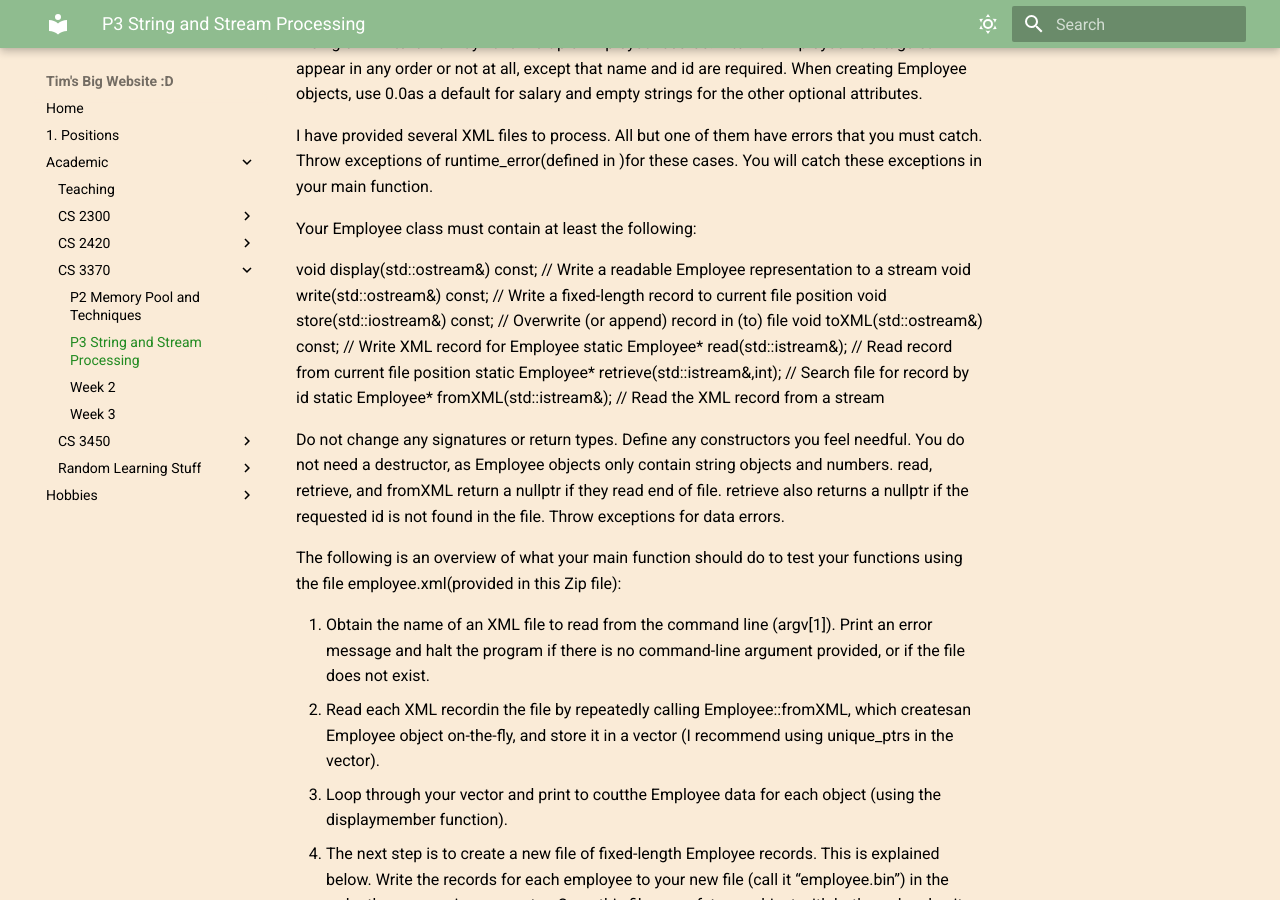
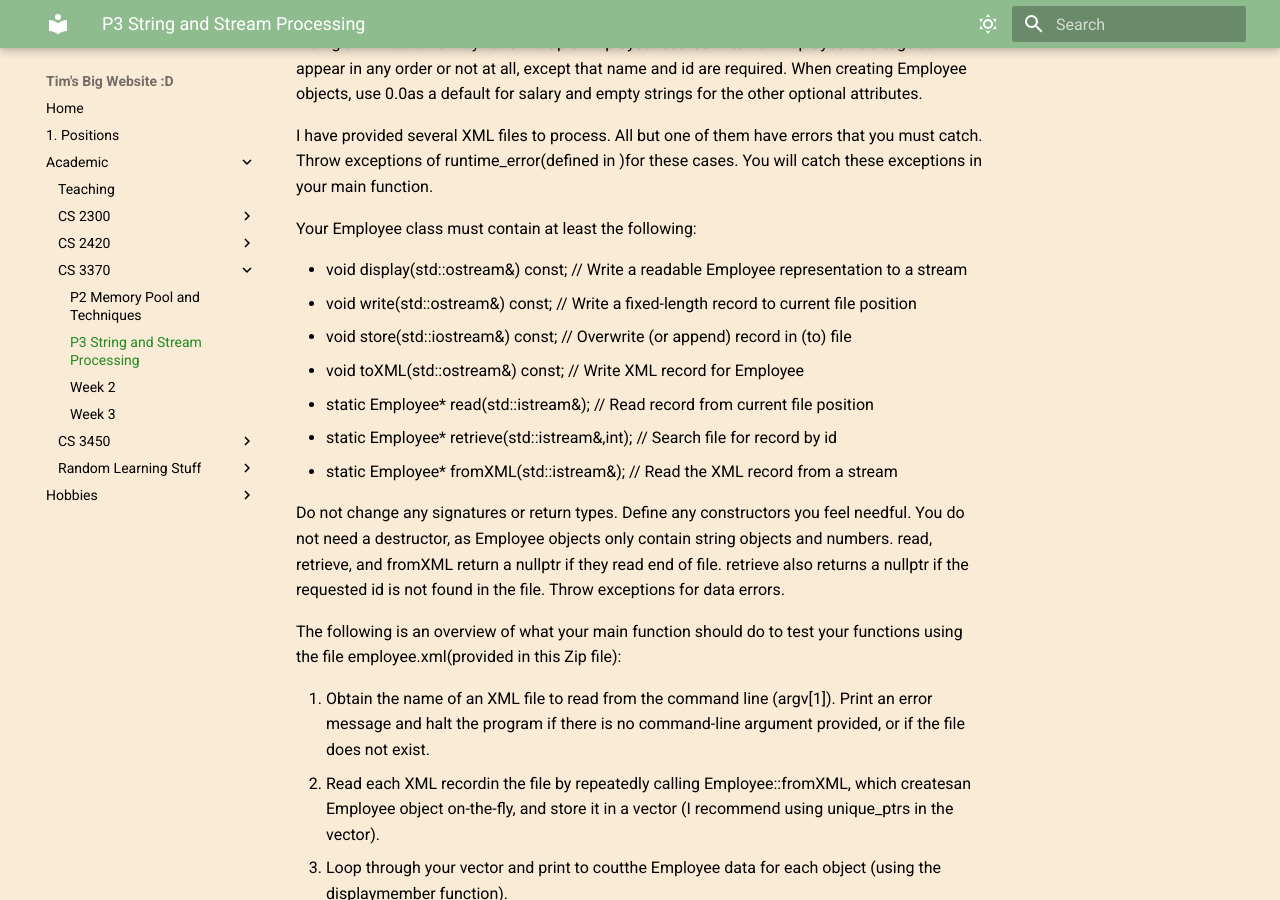
Before and after one commit to fishslips/TimSeverance, an MkDocs documentation site: the page built from docs/Academic/CS-3370/P3 String and Stream Processing.md, in a window 1280 px wide and 900 px high, scrolled down 729 px. Built offline with MkDocs 1.6.1 and Material for MkDocs 9.7.7, drawn with Linux system fonts in a browser that asks for light colours.

```diff
--- a/docs/Academic/CS-3370/P3 String and Stream Processing.md
+++ b/docs/Academic/CS-3370/P3 String and Stream Processing.md
@@ -31,13 +31,13 @@ I have provided several XML files to process. All but one of them have errors th
 
 Your Employee class must contain at least the following:
 
-void display(std::ostream&) const;  // Write a readable Employee representation to a stream
-void write(std::ostream&) const;    // Write a fixed-length record to current file position
-void store(std::iostream&) const;   // Overwrite (or append) record in (to) file
-void toXML(std::ostream&) const;    // Write XML record for Employee
-static Employee* read(std::istream&);   // Read record from current file position
-static Employee* retrieve(std::istream&,int); // Search file for record by id
-static Employee* fromXML(std::istream&);      // Read the XML record from a stream
+- void display(std::ostream&) const;  // Write a readable Employee representation to a stream
+- void write(std::ostream&) const;    // Write a fixed-length record to current file position
+- void store(std::iostream&) const;   // Overwrite (or append) record in (to) file
+- void toXML(std::ostream&) const;    // Write XML record for Employee
+- static Employee* read(std::istream&);   // Read record from current file position
+- static Employee* retrieve(std::istream&,int); // Search file for record by id
+- static Employee* fromXML(std::istream&);      // Read the XML record from a stream
 
 Do not change any signatures or return types. Define any constructors you feel needful. You do not need a destructor, as Employee objects only contain string objects and numbers. read, retrieve, and fromXML return a nullptr if they read end of file. retrieve also returns a nullptr if the requested id is not found in the file. Throw exceptions for data errors.
 
```
